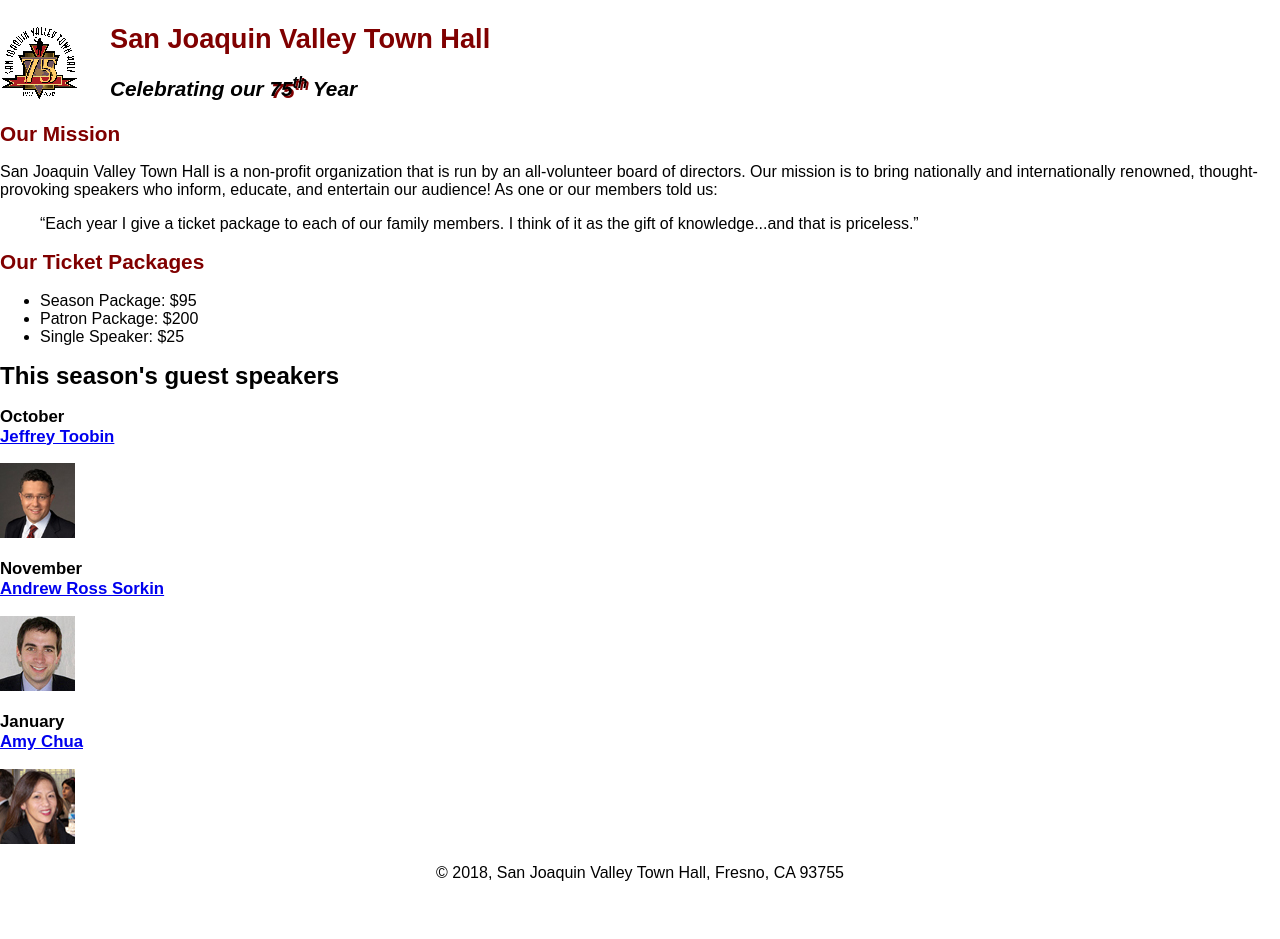
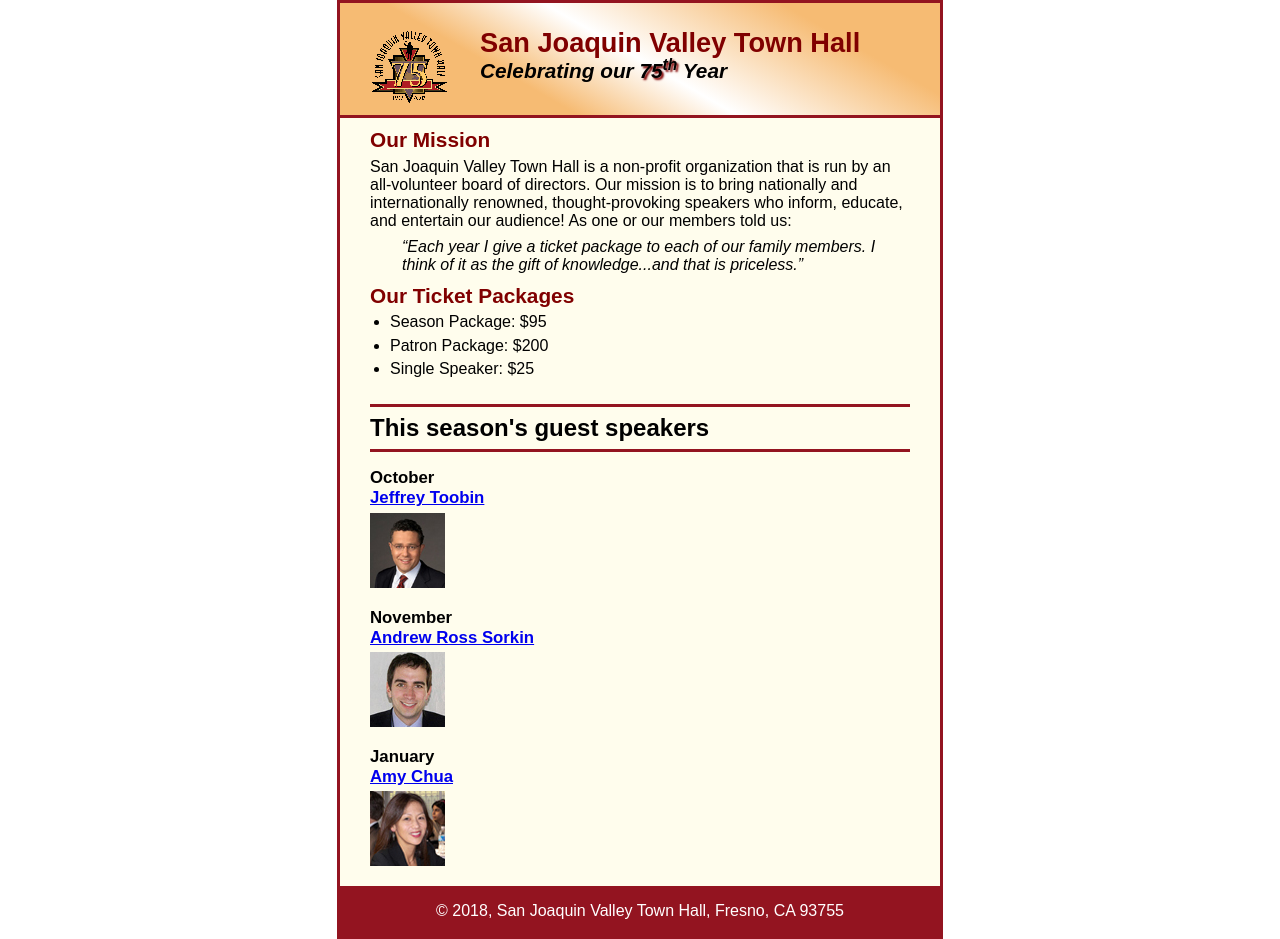
Before and after one commit to Alfacodererzho/COMP-3326-1---Web-Application-Development, a plain HTML site: page index.html in a window 1280 px wide. Before the commit the page ends 898 px from the top, so only its background shows below. Drawn offline with Linux system fonts and the light colour scheme.

Commit message:
random commit

```diff
--- a/styles/main.css
+++ b/styles/main.css
@@ -1,59 +1,114 @@
-/* the styles for the elements */
+* {
+	padding: 0;
+	margin: 0;
+}
+
+html {
+    background-color: white;
+}
+
 body {
     font-family: Arial, Helvetica, sans-serif;
 	font-size: 100%;
+    width: 600px;
+    margin: 0 auto;
+    border: 3px solid #931420;
+	background-color: #fffded;
 }
 
-/* the styles for the header */
+header {
+    background: linear-gradient(30deg, #f6bb73 0%, #f6bb73 30%, white 50%, #f6bb73 80%, #f6bb73 100%);
+    border-bottom: 3px solid #931420;
+    padding: 1.5em 0 2em 0;
+}
+
 header img {
     float: left;
+	padding-left: 30px;
+	padding-right: 30px;
 }
 
 header h2 {
     font-size: 170%;
     color: #800000;
-	text-indent: 30px;
 }
 
 header h3 {
     font-size: 130%;
     font-style: italic;
-	text-indent: 30px;
 }
 
-/* the styles for the section */
+.shadow {
+	text-shadow: 2px 2px 2px #800000;
+}
+
 main {
 	clear: left;
+    padding-left: 30px;
+	padding-right: 30px;
 }
 
-/* Rule for h1 within the main element */
 main h1 {
     font-size: 150%;
+    border-top: 3px solid #931420;
+    border-bottom: 3px solid #931420;
+    padding-top: 0.3em;
+    padding-bottom: 0.3em;
 }
 
-/* Rule for h2 within the main element */
 main h2 {
     font-size: 130%;
     color: #800000;
+    padding: 0.5em 0 0.25em 0;
 }
 
-/* Rule for h3 within the main element */
 main h3 {
 	font-size: 105%;
+	padding-bottom: 0.25em;
 }
 
-/* Rule for italicizing links on focus or hover */
-a:focus, a:hover {
-    font-style: italic;
+main a {
+    color: #0000EE; /* Blue color */
+    text-decoration: underline; /* Always underlined */
+
 }
 
-/* Rule for centering the <p> tag in the footer */
+main img {
+    padding-bottom: 1em;
+}
+
+main p {
+	padding-bottom: 0.5em;
+}
+
+main a:hover {
+    font-style: italic;
+	text-decoration: underline;
+}
+
+main blockquote {
+    font-style: italic;
+    padding-left: 2em;
+	padding-right: 2em;
+}
+
+main ul {
+	padding-left: 1.25em;
+	padding-bottom: 0.25em;
+}
+
+main li {
+    padding-bottom: 0.35em;
+}
+
+
+footer {
+    background-color: #931420;
+}
+
 footer p {
     text-align: center;
+    color: white;
+    padding-top: 1em;
+	padding-bottom: 1em;
 }
-
-.shadow {
-    text-shadow: 2px 2px #800000; /* Adds a red shadow to the text */
-}
-
-/* the styles for the footer */
```
Lines whose indentation alone changed are shown as unchanged.
